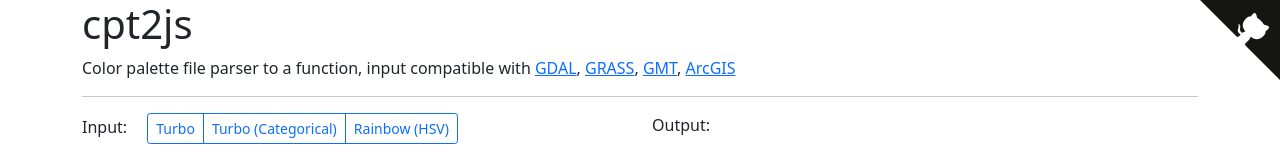
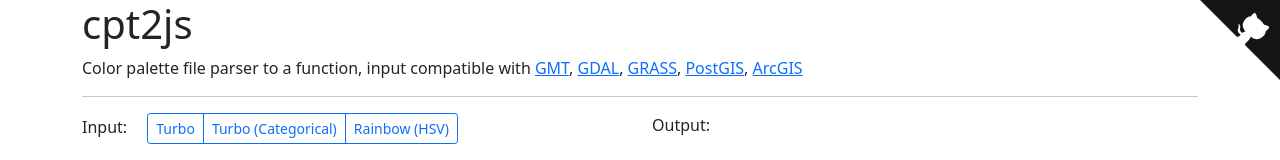
Before and after one commit to weatherlayers/cpt2js, a website: page docs/index.html in a window 1280 px wide. Shown: the top 160 px of the page. Drawn offline with nearby package versions, Linux system fonts and the light colour scheme; a script that the page names is missing.

Commit message:
Update docs

```diff
--- a/docs/index.html
+++ b/docs/index.html
@@ -50,7 +50,7 @@
 <body>
   <div class="container">
     <h1>cpt2js</h1>
-    <p>Color palette file parser to a function, input compatible with <a href="https://gdal.org/programs/gdaldem.html#color-relief">GDAL</a>, <a href="https://grass.osgeo.org/grass80/manuals/r.colors.html">GRASS</a>, <a href="https://docs.generic-mapping-tools.org/latest/makecpt.html">GMT</a>, <a href="https://desktop.arcgis.com/en/arcmap/latest/manage-data/raster-and-images/creating-a-color-map-clr-file.htm">ArcGIS</a></p>
+    <p>Color palette file parser to a function, input compatible with <a href="https://docs.generic-mapping-tools.org/latest/makecpt.html">GMT</a>, <a href="https://gdal.org/programs/gdaldem.html#color-relief">GDAL</a>, <a href="https://grass.osgeo.org/grass80/manuals/r.colors.html">GRASS</a>, <a href="http://postgis.net/docs/RT_ST_ColorMap.html">PostGIS</a>, <a href="https://desktop.arcgis.com/en/arcmap/latest/manage-data/raster-and-images/creating-a-color-map-clr-file.htm">ArcGIS</a></p>
     <hr>
 
     <div class="row">
```
